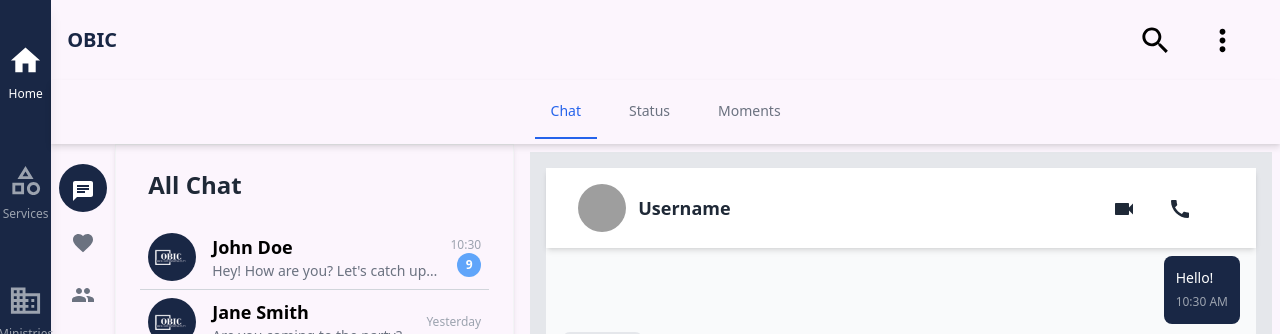
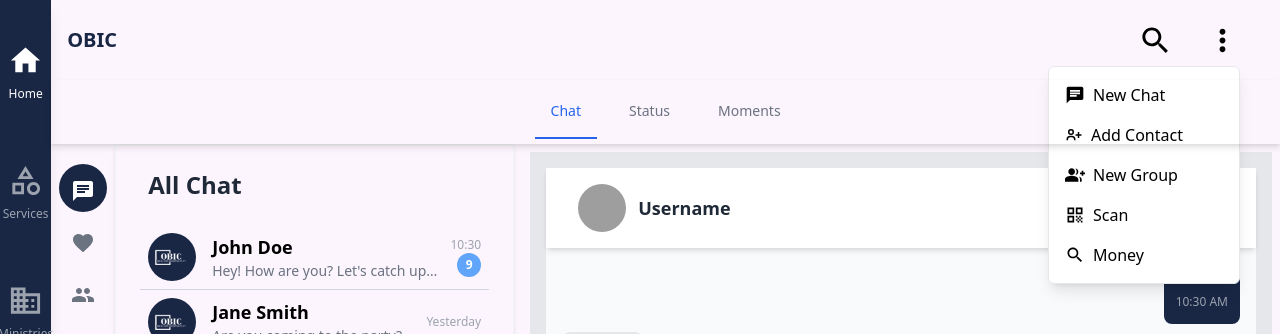
Before and after one commit to Tem-manager/ObicSystemWebsite, a React (Vite) app: page /chat/chats in a window 1280 px wide. Both pictures are taken after a click on the button 1222 px from the left and 40 px from the top of the page. Shown: the top 334 px of the page. Built offline with nearby package versions, Linux system fonts and the light colour scheme; grey boxes are pictures that could not be loaded.

Commit message:
drop down menu

```diff
--- a/src/features/chat/Layout/ChatLayout.tsx
+++ b/src/features/chat/Layout/ChatLayout.tsx
@@ -1,15 +1,63 @@
 
+// import PageContent from "./PageContent";
+// import Header from "../Components/Partials/Header";
+// import Navbar from "../Components/Partials/Navbar";
+// import { MoreVert as MoreVertIcon, Search as SearchIcon } from "@mui/icons-material";
+
+// function ChatLayout() {
+//   return (
+//     <div className="flex-grow ml-[4vw]">
+
+// <Header
+//       leftContent={ <div className="text-[#192745] text-xl font-semibold">OBIC</div>}
+//       rightContent={
+//         <>
+//           {/* Search icon */}
+//           <button type="button">
+//             <SearchIcon fontSize="large" />
+//           </button>
+
+//           {/* Three-dot menu button */}
+//           <button type="button">
+//             <MoreVertIcon fontSize="large" />
+//           </button>
+//         </>
+//       }
+//     />
+
+//       <Navbar />
+
+//       <PageContent />
+
+
+//     </div>
+//   );
+// }
+
+// export default ChatLayout;
+import { useState } from "react";
 import PageContent from "./PageContent";
 import Header from "../Components/Partials/Header";
 import Navbar from "../Components/Partials/Navbar";
-import { MoreVert as MoreVertIcon, Search as SearchIcon } from "@mui/icons-material";
+import { Chat, GroupAdd, MoreVert as MoreVertIcon, QrCode, Search as SearchIcon } from "@mui/icons-material";
+import { Home as HomeIcon } from "@mui/icons-material"; // استيراد أيقونة إضافية
+import { BiUserPlus } from "react-icons/bi";
 
 function ChatLayout() {
+  const [isDropdownOpen, setIsDropdownOpen] = useState(false);
+
+  const toggleDropdown = () => {
+    setIsDropdownOpen((prev) => !prev);
+  };
+
+  const closeDropdown = () => {
+    setIsDropdownOpen(false);
+  };
+
   return (
-    <div className="flex-grow ml-[4vw]">
-
+    <div className="flex-grow ml-[4vw]" onClick={closeDropdown}>
       <Header
-      leftContent={ <div className="text-[#192745] text-xl font-semibold">OBIC</div>}
+        leftContent={<div className="text-[#192745] text-xl font-semibold">OBIC</div>}
         rightContent={
           <>
             {/* Search icon */}
@@ -18,18 +66,55 @@ function ChatLayout() {
             </button>
 
             {/* Three-dot menu button */}
-          <button type="button">
+            <div className="relative inline-block">
+              <button
+                type="button"
+                onClick={(e) => {
+                  e.stopPropagation(); // منع إغلاق القائمة عند النقر داخلها
+                  toggleDropdown();
+                }}
+              >
                 <MoreVertIcon fontSize="large" />
               </button>
+
+              {/* Dropdown menu */}
+              {isDropdownOpen && (
+                <div
+                  className="absolute right-0 mt-2 w-48 bg-white border border-gray-200 rounded-md shadow-lg z-10"
+                  onClick={(e) => e.stopPropagation()} // منع إغلاق القائمة عند النقر داخلها
+                >
+                  <ul className="py-2">
+  <li className="flex items-center px-4 py-2 hover:bg-gray-100 cursor-pointer">
+    <Chat className="mr-2 " fontSize="small" />
+New Chat
+  </li>
+  <li className="flex items-center px-4 py-2 hover:bg-gray-100 cursor-pointer">
+    <BiUserPlus className="mr-2 " fontSize="large" />
+    Add Contact
+  </li>
+  <li className="flex items-center px-4 py-2 hover:bg-gray-100 cursor-pointer">
+    <GroupAdd className="mr-2 " fontSize="small" />
+    New Group
+  </li>
+  <li className="flex items-center px-4 py-2 hover:bg-gray-100 cursor-pointer">
+    <QrCode className="mr-2 " fontSize="small" />
+    Scan
+  </li>
+  <li className="flex items-center px-4 py-2 hover:bg-gray-100 cursor-pointer">
+    <SearchIcon className="mr-2 " fontSize="small" />
+    Money
+  </li>
+</ul>
+
+                </div>
+              )}
+            </div>
           </>
         }
       />
 
       <Navbar />
-
       <PageContent />
-
-
     </div>
   );
 }
--- a/src/features/chat/pages/protected/chats/favorites/Favorites.tsx
+++ b/src/features/chat/pages/protected/chats/favorites/Favorites.tsx
@@ -5,7 +5,7 @@ interface FavoritesProps {
   pageTitle: string;
 }
 
-function Favorites({ pageTitle }: FavoritesProps) {
+function Favorites({  }: FavoritesProps) {
 
     return (
       <>
```
Lines whose indentation alone changed are shown as unchanged.
